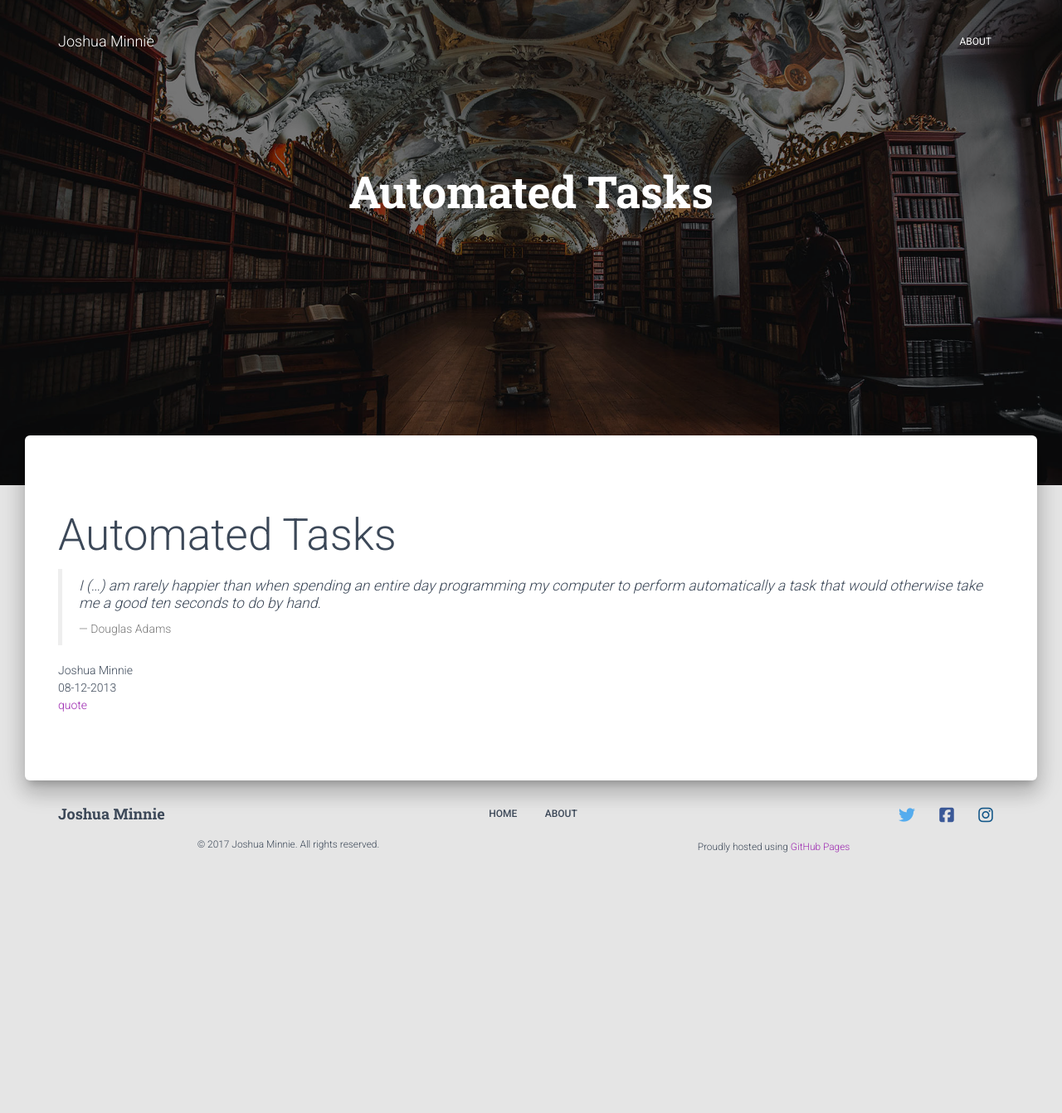
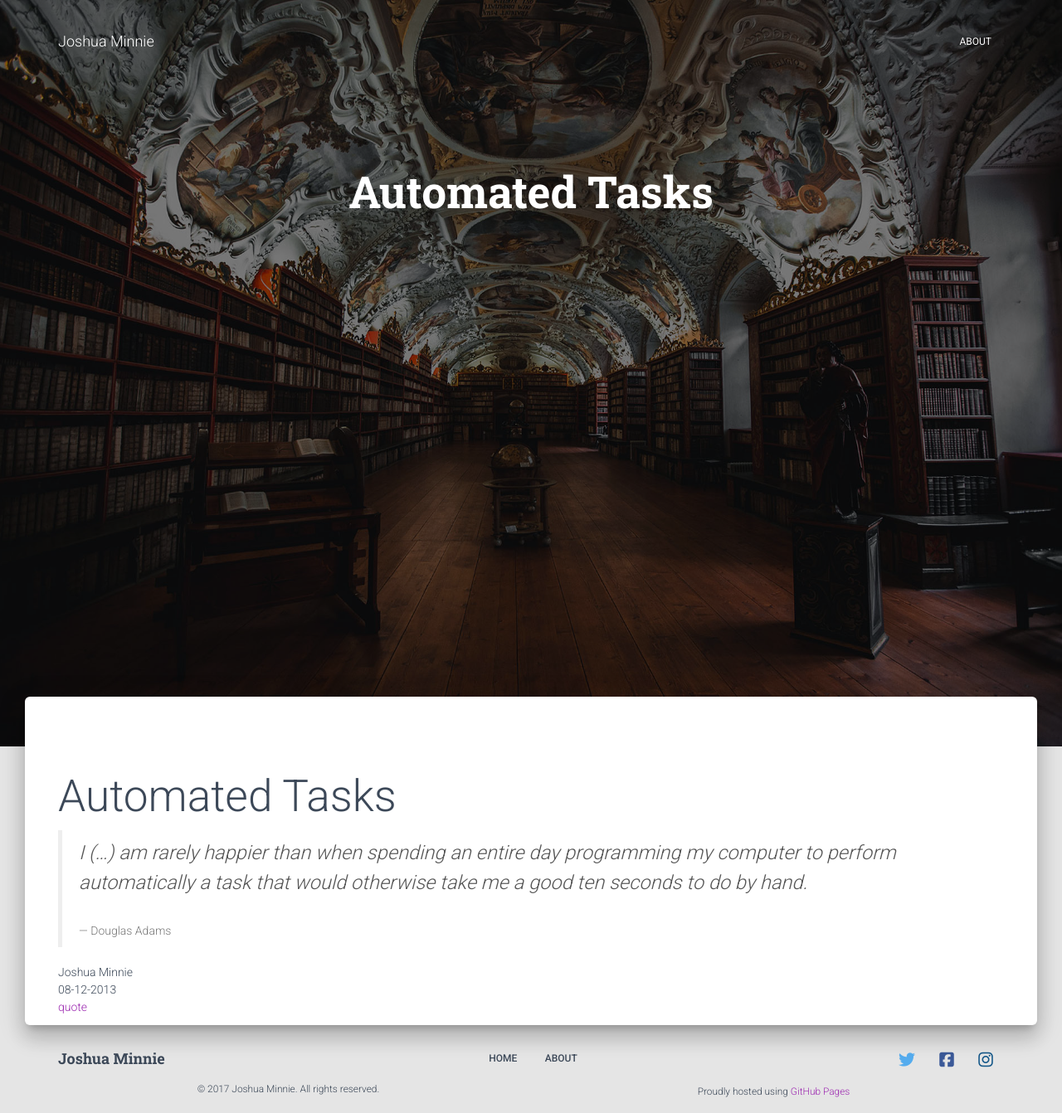
Before and after one commit to joshminnie/joshminnie.github.io, a Jekyll site: the page built from _posts/2013-08-12-automated-tasks.html, in a window 1280 px wide. Shown: the whole page at 83% size. Built offline with Jekyll 4.4.1, drawn with Linux system fonts in a browser that asks for light colours; nearby versions of some CDN libraries; before the commit the page ends 1047 px from its top, so only the background shows below that.

Commit message:
Fixing templating styles for post specific pages

```diff
--- a/_layouts/default.html
+++ b/_layouts/default.html
@@ -19,12 +19,12 @@
   <link rel="stylesheet" href="{{ '/assets/css/application.css' | relative_url }}"/>
 </head>
 
-<body>
+<body class="{% if page.url == '/' %}blog-posts{% else %}blog-post{% endif %}">
   {% include navigation.html %}
   {% include header.html %}
   <div class="main main-raised">
     <div class="container">
-      <div class="section">
+      <div class="section section-text">
         <div class="row">
           <div class="col-md-12">
             {{ content }}
--- a/_layouts/post.html
+++ b/_layouts/post.html
@@ -21,7 +21,11 @@ comments: true
         </div>
       </div>
     </article>
+  </div>
+</div>
 
+<div class="row">
+  <div class="col-md-12">
     {% if page.comments %}
     <section class="post-comments">
       <div id="disqus_thread"></div>
```
